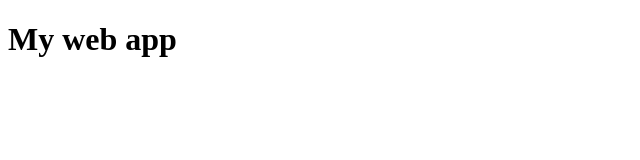
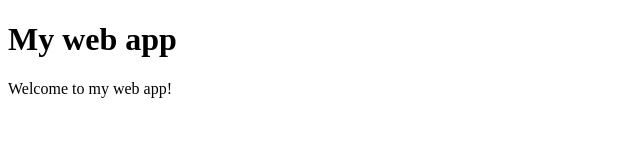
Before and after one commit to snigam275/Devops-recoup-ca, a plain HTML site: page index.html in a window 1280 px wide. Shown: the whole page, without its empty margins (0-640 px from the left). Drawn offline with Linux system fonts and the light colour scheme.

```diff
--- a/index.html
+++ b/index.html
@@ -3,6 +3,7 @@
     <head>
         <body>
             <h1>My web app</h1>
+            <p>Welcome to my web app!</p>
         </body>
     </head>
 </html>
```
